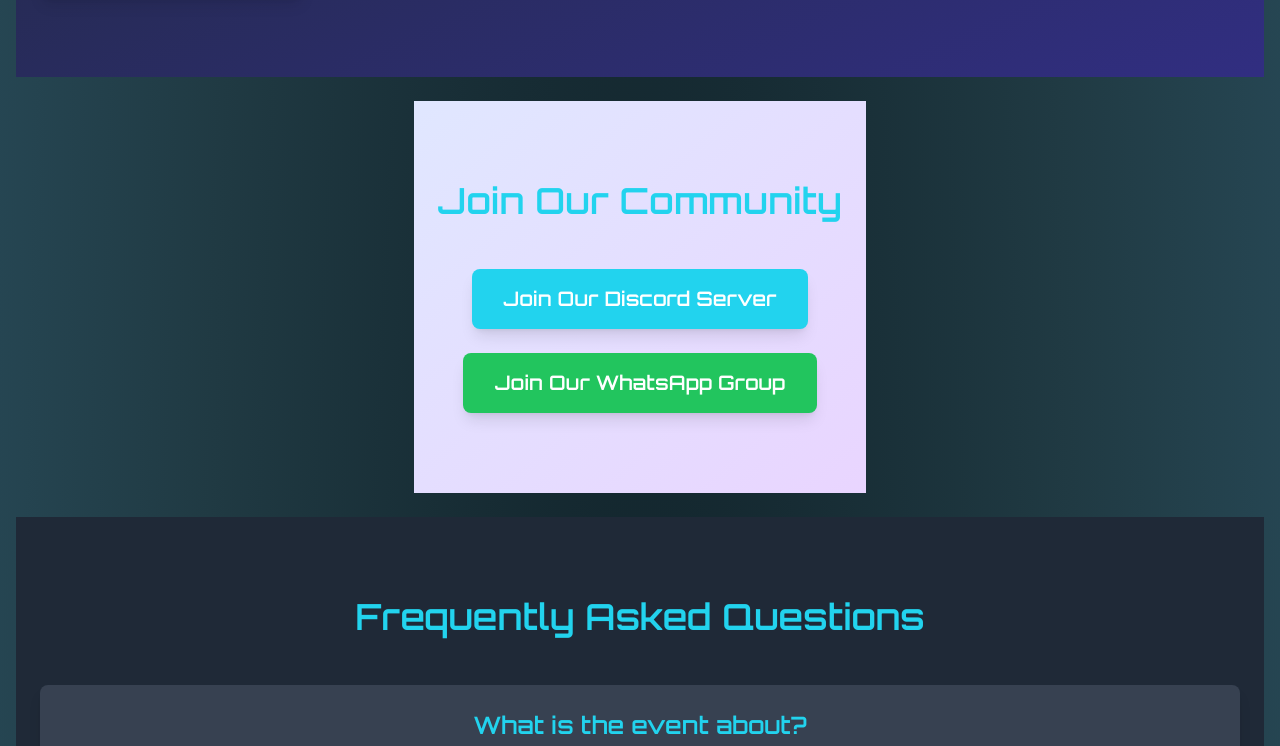
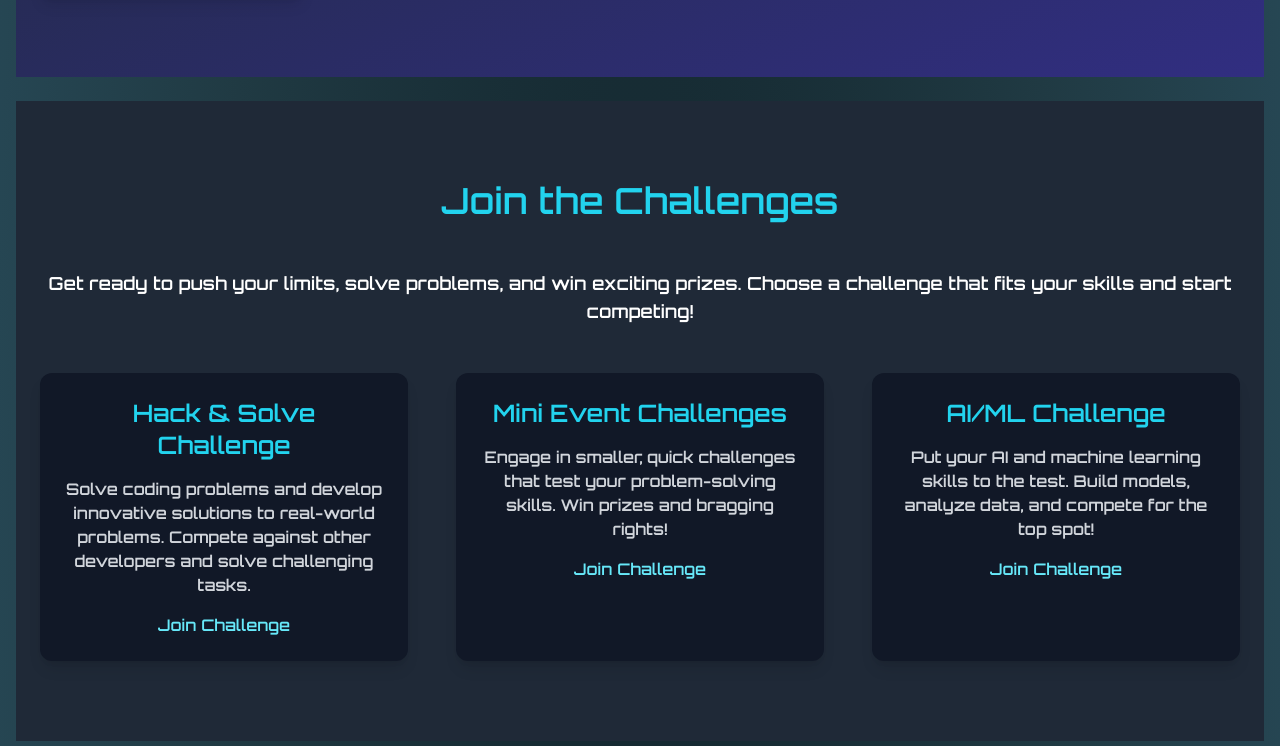
Before and after one commit to Anshika09Singh/Devcation-2025, a plain HTML site: page index.html in a window 1280 px wide. Shown: the part 5727-6473 px from the top of the page. Drawn offline with nearby package versions, Linux system fonts and the light colour scheme.

Commit message:
ginal commit

```diff
--- a/index.html
+++ b/index.html
@@ -302,6 +302,34 @@
 </section>
 <br>
 
+<!-- Challenge Section -->
+<section id="challenges" class="py-20 px-6 bg-gray-800 text-white">
+  <h2 class="text-4xl font-bold text-cyan-400 text-center mb-12">Join the Challenges</h2>
+  <p class="text-center text-lg mb-12">Get ready to push your limits, solve problems, and win exciting prizes. Choose a challenge that fits your skills and start competing!</p>
+
+  <div class="grid grid-cols-1 sm:grid-cols-2 lg:grid-cols-3 gap-12">
+    <!-- Challenge 1 -->
+    <div class="bg-gray-900 p-6 rounded-xl shadow-lg">
+      <h4 class="text-2xl font-semibold text-cyan-400 mb-4">Hack & Solve Challenge</h4>
+      <p class="text-gray-300 mb-4">Solve coding problems and develop innovative solutions to real-world problems. Compete against other developers and solve challenging tasks.</p>
+      <a href="#" class="text-cyan-300 hover:text-cyan-500">Join Challenge</a>
+    </div>
+    <!-- Challenge 2 -->
+    <div class="bg-gray-900 p-6 rounded-xl shadow-lg">
+      <h4 class="text-2xl font-semibold text-cyan-400 mb-4">Mini Event Challenges</h4>
+      <p class="text-gray-300 mb-4">Engage in smaller, quick challenges that test your problem-solving skills. Win prizes and bragging rights!</p>
+      <a href="#" class="text-cyan-300 hover:text-cyan-500">Join Challenge</a>
+    </div>
+    <!-- Challenge 3 -->
+    <div class="bg-gray-900 p-6 rounded-xl shadow-lg">
+      <h4 class="text-2xl font-semibold text-cyan-400 mb-4">AI/ML Challenge</h4>
+      <p class="text-gray-300 mb-4">Put your AI and machine learning skills to the test. Build models, analyze data, and compete for the top spot!</p>
+      <a href="#" class="text-cyan-300 hover:text-cyan-500">Join Challenge</a>
+    </div>
+  </div>
+</section>
+<br>
+
 <!-- Join Discord & WhatsApp Section -->
 <section id="join" class="py-20 px-6 bg-gradient-to-br from-indigo-100 to-purple-200">
   <h2 class="text-4xl font-bold text-cyan-400 text-center mb-12">Join Our Community</h2>
@@ -349,6 +377,7 @@
     </div>
   </div>
 </section>
+<section id = "contact">
 <footer class="bg-gradient-to-r from-gray-900 to-black text-white py-8 px-6 mt-12 w-full">
   <div class="max-w-screen-xl mx-auto flex flex-col sm:flex-row justify-between items-center">
     <!-- Footer Info Section -->
@@ -380,6 +409,7 @@
     </form>
   </div>
 </footer>
+</section>
 
 
 
```
